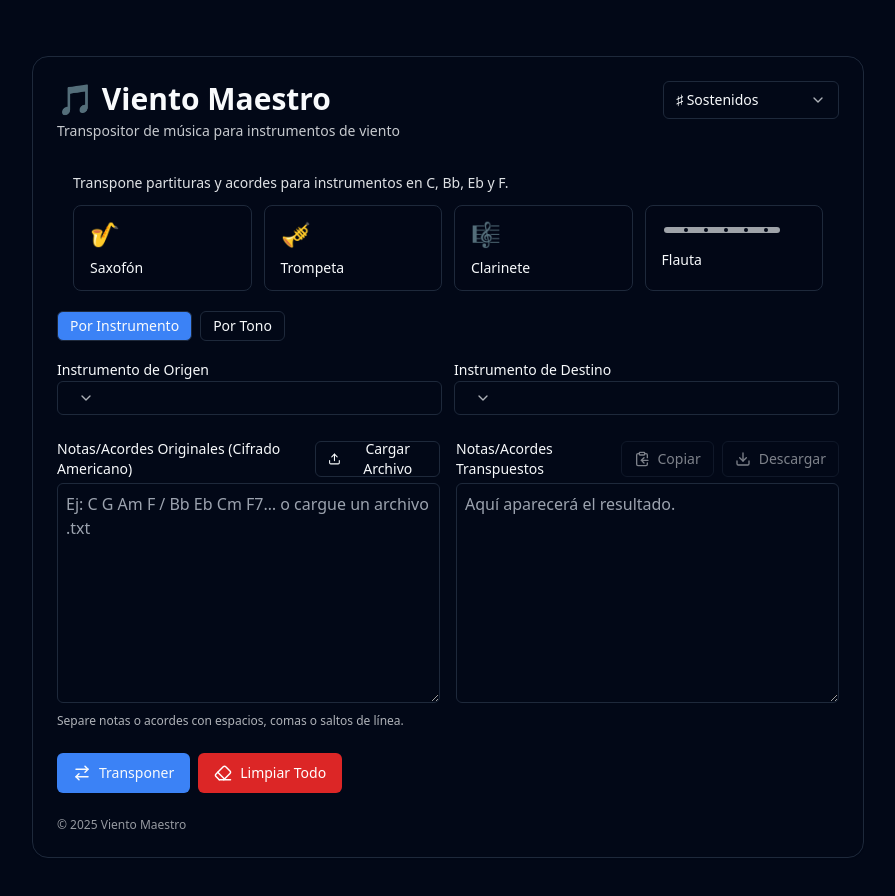
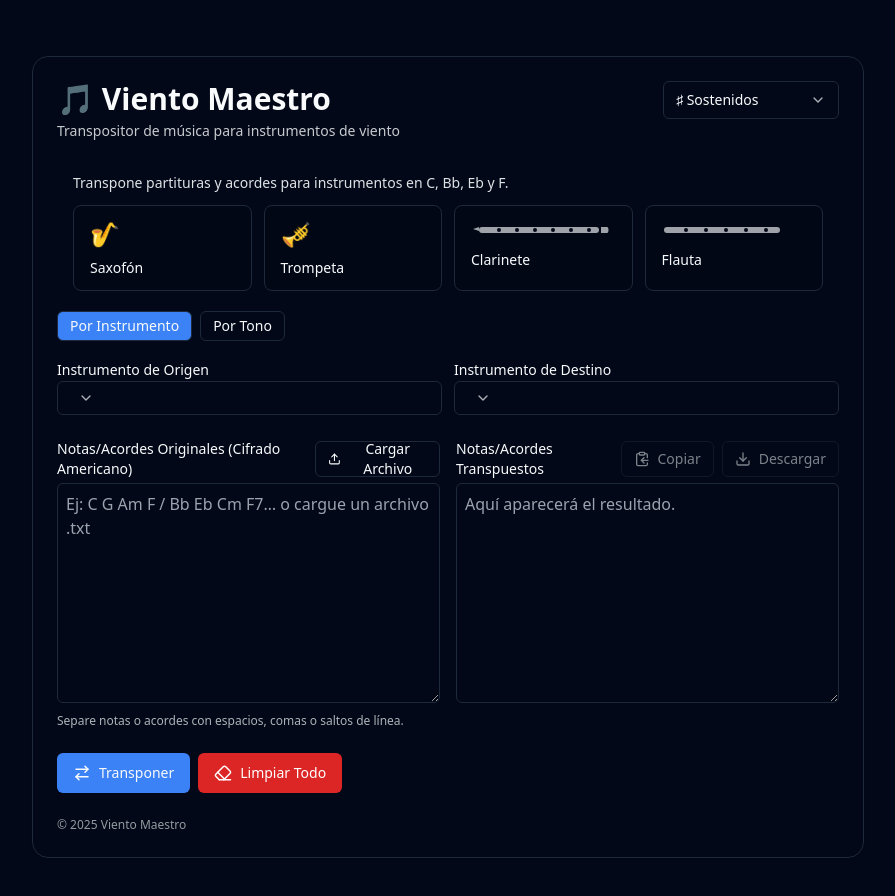
Before and after one commit to chgonzaster-stack/vientomaestro, a Next.js app: page / in a window 1280 px wide. Shown: the top 896 px of the page, without its empty margins (192-1087 px from the left). Built offline with nearby package versions, Linux system fonts and the light colour scheme.

Commit message:
UX: select sin superposición + icono clarinete SVG

```diff
--- a/app/page.tsx
+++ b/app/page.tsx
@@ -18,7 +18,6 @@ import { Textarea } from '@/components/ui/textarea';
 import { Tabs, TabsContent, TabsList, TabsTrigger } from '@/components/ui/tabs';
 import { useToast } from '@/components/ui/toast';
 
-// Select (Radix + shadcn) – versión mejorada
 import {
   Select,
   SelectTrigger,
@@ -51,6 +50,12 @@ export default function TransposerPage() {
 
   // Notación
   const [notation, setNotation] = useState<Notation>('sharps');
+
+  // Dropdown abierto (para no superponer: agregamos espaciador)
+  const [originOpen, setOriginOpen] = useState(false);
+  const [targetOpen, setTargetOpen] = useState(false);
+  const [originKeyOpen, setOriginKeyOpen] = useState(false);
+  const [targetKeyOpen, setTargetKeyOpen] = useState(false);
 
   const fileInputRef = useRef<HTMLInputElement | null>(null);
   const { toast } = useToast();
@@ -165,13 +170,11 @@ export default function TransposerPage() {
               <h1 className="text-3xl font-semibold flex items-center gap-2">
                 🎵 Viento Maestro
               </h1>
-              {/* SEO: palabra clave como H2 */}
               <h2 className="mt-1 text-sm opacity-80">
                 Transpositor de música para instrumentos de viento
               </h2>
             </div>
 
-            {/* Selector de notación a la derecha */}
             <div className="w-44">
               <Select value={notation} onValueChange={(v) => setNotation(v as Notation)}>
                 <SelectTrigger>
@@ -186,7 +189,7 @@ export default function TransposerPage() {
             </div>
           </div>
 
-          {/* HERO – tarjetas con iconos (agregamos “Flauta”) */}
+          {/* HERO con iconos (Clarinete en SVG + Flauta SVG) */}
           <div className="mt-5 rounded-xl bg-muted/30 px-4 py-3">
             <p className="text-sm opacity-90 mb-3">
               Transpone partituras y acordes para instrumentos en C, Bb, Eb y F.
@@ -205,13 +208,31 @@ export default function TransposerPage() {
                 <div className="mt-2 text-sm font-medium">Trompeta</div>
               </div>
 
-              {/* Clarinete */}
+              {/* Clarinete (SVG simple) */}
               <div className="rounded-lg bg-background/60 border px-4 py-3">
-                <div className="text-2xl">🎼</div>
+                <svg
+                  viewBox="0 0 140 24"
+                  className="h-6 w-[140px] text-foreground/80"
+                  aria-label="Clarinete"
+                >
+                  {/* cuerpo */}
+                  <rect x="8" y="9" width="120" height="6" rx="3" className="fill-current opacity-80" />
+                  {/* campana */}
+                  <path d="M130 9 h6 c2 0 2 6 0 6 h-6 z" className="fill-current opacity-80" />
+                  {/* boquilla */}
+                  <path d="M8 9 l-6 2 6 2 z" className="fill-current opacity-80" />
+                  {/* llaves */}
+                  <circle cx="28" cy="12" r="2" className="fill-background" />
+                  <circle cx="46" cy="12" r="2" className="fill-background" />
+                  <circle cx="64" cy="12" r="2" className="fill-background" />
+                  <circle cx="82" cy="12" r="2" className="fill-background" />
+                  <circle cx="100" cy="12" r="2" className="fill-background" />
+                  <circle cx="118" cy="12" r="2" className="fill-background" />
+                </svg>
                 <div className="mt-2 text-sm font-medium">Clarinete</div>
               </div>
 
-              {/* Flauta – SVG simple */}
+              {/* Flauta (SVG simple) */}
               <div className="rounded-lg bg-background/60 border px-4 py-3">
                 <svg
                   viewBox="0 0 120 24"
@@ -242,21 +263,19 @@ export default function TransposerPage() {
             <TabsContent value="instrumento">
               <div className="mt-4">
                 <div className="grid gap-3 md:grid-cols-2">
-                  <div className="relative z-20 overflow-visible">
+                  {/* Origen */}
+                  <div className="relative overflow-visible">
                     <label className="text-sm font-medium">Instrumento de Origen</label>
                     <Select
+                      open={originOpen}
+                      onOpenChange={setOriginOpen}
                       value={originInstrument?.value ?? ''}
                       onValueChange={(v) =>
                         setOriginInstrument(INSTRUMENTS_DATA.find((i) => i.value === v) ?? null)
                       }
                     >
                       <SelectTrigger />
-                      <SelectContent
-                        position="popper"
-                        sideOffset={8}
-                        align="start"
-                        className="z-[9999]"
-                      >
+                      <SelectContent position="popper" sideOffset={8} align="start" className="z-[9999]">
                         {INSTRUMENTS_DATA.map((i) => (
                           <SelectItem key={i.value} value={i.value}>
                             {i.label}
@@ -264,23 +283,23 @@ export default function TransposerPage() {
                         ))}
                       </SelectContent>
                     </Select>
+                    {/* espaciador mientras el dropdown está abierto */}
+                    {originOpen && <div className="h-44" />}
                   </div>
 
-                  <div className="relative z-20 overflow-visible">
+                  {/* Destino */}
+                  <div className="relative overflow-visible">
                     <label className="text-sm font-medium">Instrumento de Destino</label>
                     <Select
+                      open={targetOpen}
+                      onOpenChange={setTargetOpen}
                       value={targetInstrument?.value ?? ''}
                       onValueChange={(v) =>
                         setTargetInstrument(INSTRUMENTS_DATA.find((i) => i.value === v) ?? null)
                       }
                     >
                       <SelectTrigger />
-                      <SelectContent
-                        position="popper"
-                        sideOffset={8}
-                        align="start"
-                        className="z-[9999]"
-                      >
+                      <SelectContent position="popper" sideOffset={8} align="start" className="z-[9999]">
                         {INSTRUMENTS_DATA.map((i) => (
                           <SelectItem key={i.value} value={i.value}>
                             {i.label}
@@ -288,6 +307,7 @@ export default function TransposerPage() {
                         ))}
                       </SelectContent>
                     </Select>
+                    {targetOpen && <div className="h-44" />}
                   </div>
                 </div>
               </div>
@@ -297,21 +317,18 @@ export default function TransposerPage() {
             <TabsContent value="tono">
               <div className="mt-4">
                 <div className="grid gap-3 md:grid-cols-2">
-                  <div className="relative z-20 overflow-visible">
+                  <div className="relative overflow-visible">
                     <label className="text-sm font-medium">Tono Original</label>
                     <Select
+                      open={originKeyOpen}
+                      onOpenChange={setOriginKeyOpen}
                       value={originKey?.name ?? ''}
                       onValueChange={(v) =>
                         setOriginKey(concertKeys.find((k) => k.name === v) ?? null)
                       }
                     >
                       <SelectTrigger />
-                      <SelectContent
-                        position="popper"
-                        sideOffset={8}
-                        align="start"
-                        className="z-[9999]"
-                      >
+                      <SelectContent position="popper" sideOffset={8} align="start" className="z-[9999]">
                         {concertKeys.map((k) => (
                           <SelectItem key={k.name} value={k.name}>
                             {k.name}
@@ -319,23 +336,21 @@ export default function TransposerPage() {
                         ))}
                       </SelectContent>
                     </Select>
+                    {originKeyOpen && <div className="h-44" />}
                   </div>
 
-                  <div className="relative z-20 overflow-visible">
+                  <div className="relative overflow-visible">
                     <label className="text-sm font-medium">Tono Deseado</label>
                     <Select
+                      open={targetKeyOpen}
+                      onOpenChange={setTargetKeyOpen}
                       value={targetKey?.name ?? ''}
                       onValueChange={(v) =>
                         setTargetKey(concertKeys.find((k) => k.name === v) ?? null)
                       }
                     >
                       <SelectTrigger />
-                      <SelectContent
-                        position="popper"
-                        sideOffset={8}
-                        align="start"
-                        className="z-[9999]"
-                      >
+                      <SelectContent position="popper" sideOffset={8} align="start" className="z-[9999]">
                         {concertKeys.map((k) => (
                           <SelectItem key={k.name} value={k.name}>
                             {k.name}
@@ -343,6 +358,7 @@ export default function TransposerPage() {
                         ))}
                       </SelectContent>
                     </Select>
+                    {targetKeyOpen && <div className="h-44" />}
                   </div>
                 </div>
               </div>
```
